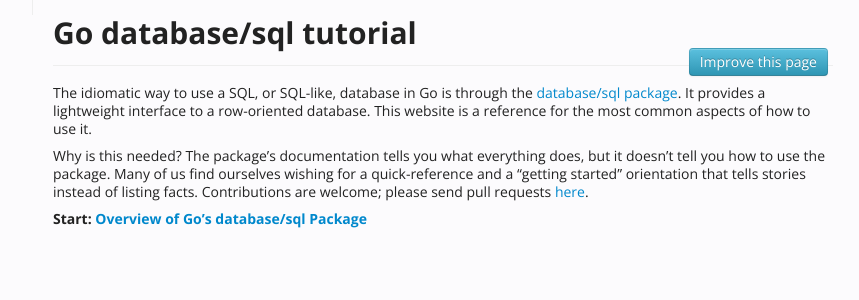
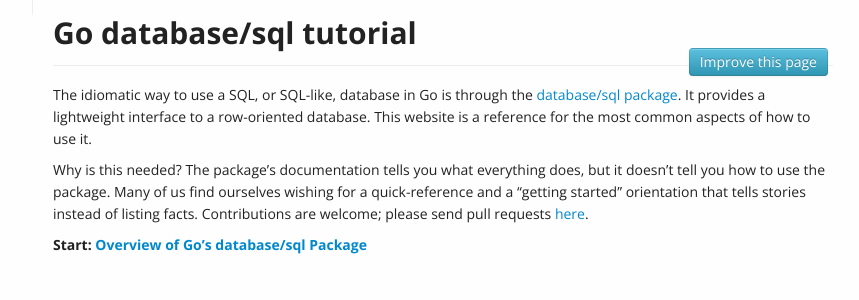
Before and after one commit to VividCortex/go-database-sql-tutorial, a Jekyll site: the page built from index.md, in a window 1280 px wide. Shown: the top 300 px of the page, without its empty margins (277-1136 px from the left). Built offline with Jekyll 4.4.1, drawn with Linux system fonts in a browser that asks for light colours.

Commit message:
More readable style

```diff
--- a/css/site.css
+++ b/css/site.css
@@ -1,10 +1,11 @@
 body {
   padding: 0 0 40px 0;
+  background-color: #fefefe;
 }
 
 .hero-unit {
   background-color: #222;
-  margin-top:0px;
+  margin-top: 0px;
   min-width: 940px;
   color:#ccc;
   padding-top:0px;
@@ -23,14 +24,6 @@ body {
   margin-left:200px;
   padding-top:200px;
   padding-bottom:150px;
-}
-
-/* Prefer horizontal scroll to wrapping code */
-pre {
-  white-space:pre;
-  word-wrap:normal;
-  word-break:normal;
-  overflow-x:auto;
 }
 
 #header {
@@ -114,6 +107,10 @@ a:hover {
   background: #FFF;
 }
 
+.nav-list {
+  padding-left: 10px;
+  padding-right: 5px;
+}
 
 .nav-list > .active > a, .nav-list > .active > a:hover {
   background-color: #999 !important;
@@ -124,8 +121,34 @@ a:hover {
   background-color: #999 !important;
 }
 
+.navbar .nav li {
+  line-height: 20px;
+}
+
 .navbar .nav li a {
   font-size: 16px;
+}
+
+p, li, h4, h5, h6, dt, dd, address {
+  line-height: 22px;
+}
+
+li {
+  margin: 2px;
+}
+
+/* Prefer horizontal scroll to wrapping code */
+pre {
+  white-space:pre;
+  word-wrap:normal;
+  word-break:normal;
+  overflow-x:auto;
+}
+
+pre.prettyprint {
+  -webkit-border-radius: 4px;
+  -moz-border-radius: 4px;
+  border-radius: 4px;
 }
 
 code {
```
